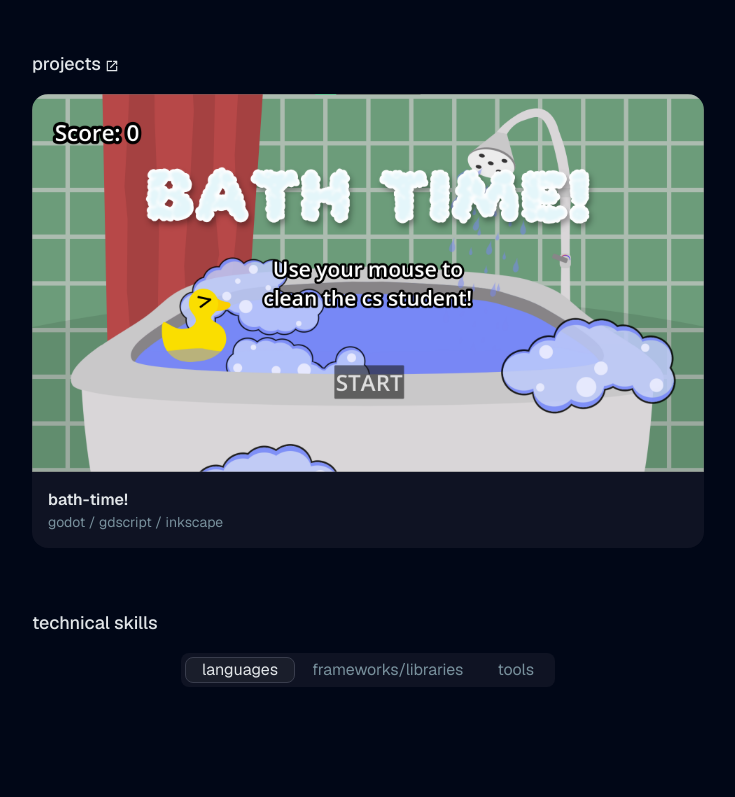
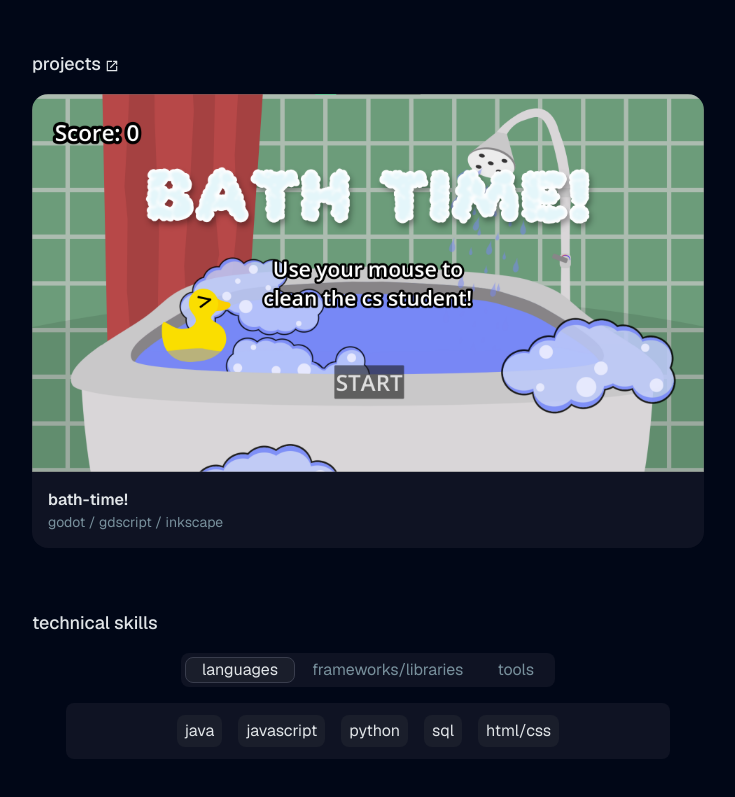
Before and after one commit to phuongwj/portfolio-101, a Next.js app: page / in a window 1280 px wide. Shown: the part 856-1653 px from the top of the page, without its empty margins (272-1007 px from the left). Built offline with nearby package versions, Linux system fonts and the light colour scheme; no server answers.

Commit message:
added stuffs

```diff
--- a/src/app/components/Toolbox.jsx
+++ b/src/app/components/Toolbox.jsx
@@ -14,6 +14,7 @@ export default function Toolbox() {
 
       {/* Toolbox */}
       <section className="flex flex-col items-center gap-4">
+
         {/* Tabs */}
         <div className="w-fit bg-widBg rounded-lg p-1">
           {skills.map((skill, index) => (
@@ -30,6 +31,18 @@ export default function Toolbox() {
           ))}
         </div>
 
+        {/* Skill List */}
+        <div className="w-[90%] h-full bg-widBg py-3 rounded-lg flex flex-wrap gap-4 justify-center">
+          {skills[activeTab].stuffs.map((stuff) => (
+            <div
+              key={stuff}
+              className="w-fit bg-[#1a1e2b] text-first rounded-lg px-2 py-1"
+            >
+              {stuff}
+            </div>
+          ))}
+        </div>
+
       </section>
     </section>
   )
```
